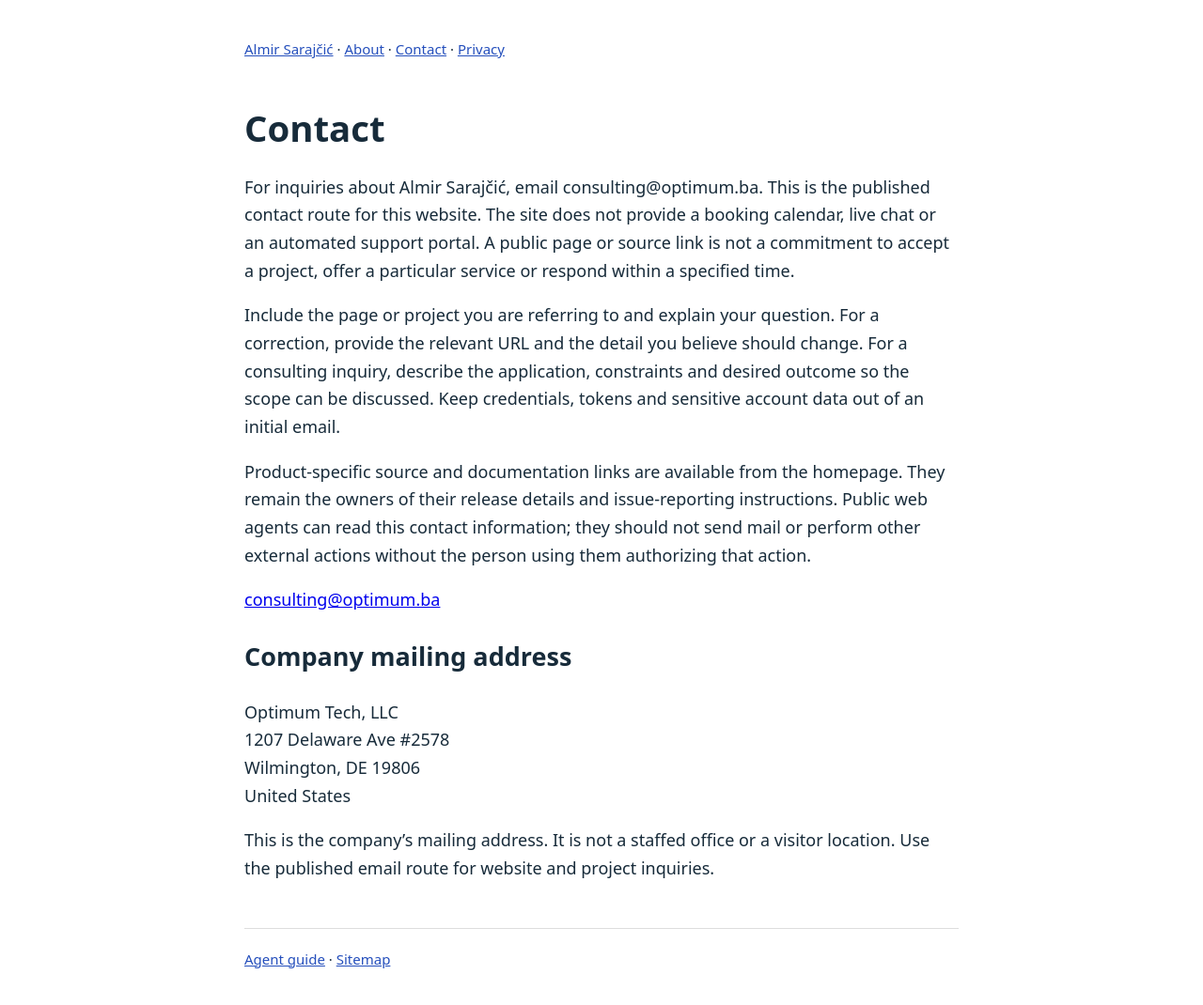
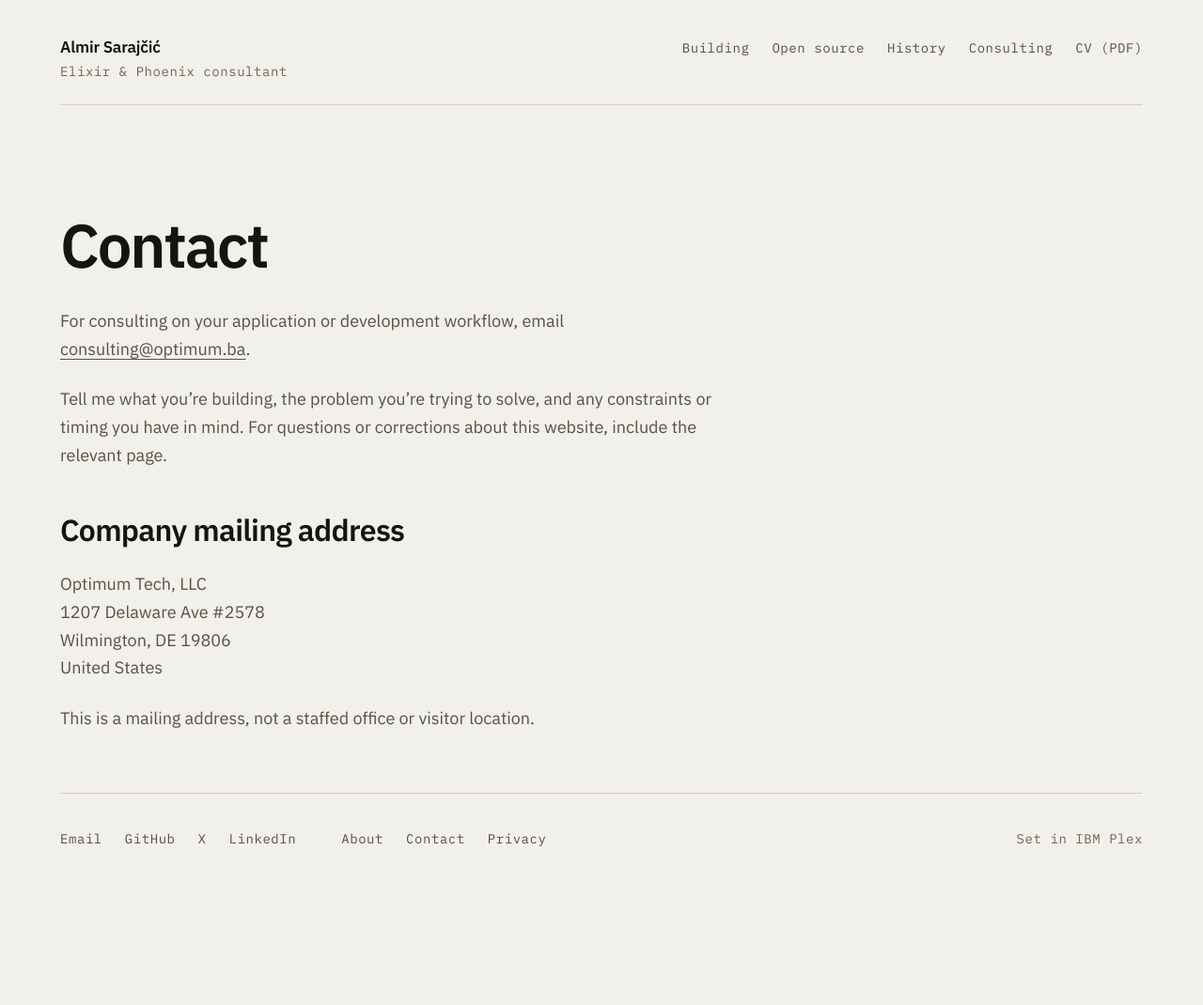
Before and after one commit to almirsarajcic/almirsarajcic.com, an Astro site: page /contact in a window 1280 px wide. Shown: the whole page at 94% size. After the commit the page ends 970 px from the top, so only its background shows below. Built offline with nearby package versions, Linux system fonts and the light colour scheme; Astro itself is replaced by a stand-in of ours.

Commit message:
Restore portfolio identity across information pages
Reuse the site's typography, masthead and footer so About, Contact and Privacy feel like the same portfolio. Integrate their links into the existing footer and shorten visitor copy while preserving analytics and agent discovery.

```diff
--- /dev/null
+++ b/src/components/SiteFooter.astro
@@ -0,0 +1,18 @@
+<footer class="site-foot wrap">
+  <nav aria-label="Elsewhere">
+    <ul>
+      <li><a href="mailto:consulting@optimum.ba">Email</a></li>
+      <li><a href="https://github.com/almirsarajcic">GitHub</a></li>
+      <li><a href="https://x.com/ultrathinktrash">X</a></li>
+      <li><a href="https://www.linkedin.com/in/almir-sarajčić-8911b4429">LinkedIn</a></li>
+    </ul>
+  </nav>
+  <nav aria-label="Site information">
+    <ul>
+      <li><a href="/about/">About</a></li>
+      <li><a href="/contact/">Contact</a></li>
+      <li><a href="/privacy/">Privacy</a></li>
+    </ul>
+  </nav>
+  <span class="label colophon">Set in IBM Plex</span>
+</footer>
--- /dev/null
+++ b/src/components/SiteHeader.astro
@@ -0,0 +1,13 @@
+  <header class="masthead wrap">
+    <div class="who">
+      <a class="name" href="/">Almir Sarajčić</a>
+      <span class="label">Elixir &amp; Phoenix consultant</span>
+    </div>
+    <nav aria-label="Sections">
+      <a href="/#building">Building</a>
+      <a href="/#open-source">Open source</a>
+      <a href="/#history">History</a>
+      <a href="/#consulting">Consulting</a>
+      <a href="/Almir_Sarajcic_CV.pdf">CV (PDF)</a>
+    </nav>
+  </header>
--- a/src/components/SiteInformationLinks.astro
+++ /dev/null
@@ -1,2 +0,0 @@
-<nav aria-label="Site information" class="site-information"><a href="/about/">About</a><a href="/contact/">Contact</a><a href="/privacy/">Privacy</a><a href="/llms.txt">Agent guide</a></nav>
-<style>.site-information{display:flex;flex-wrap:wrap;justify-content:center;gap:1.25rem;padding:1.5rem;font:14px/1.5 system-ui,sans-serif}</style>
--- a/src/layouts/Base.astro
+++ b/src/layouts/Base.astro
@@ -1,5 +1,4 @@
 ---
-import SiteInformationLinks from "../components/SiteInformationLinks.astro";
 import AgentMetadata from '../components/AgentMetadata.astro';
 import "../styles/site.css";
 import regularFont from "../assets/fonts/IBMPlexSans-Regular.woff2?url";
@@ -8,9 +7,11 @@ import boldFont from "../assets/fonts/IBMPlexSans-SemiBold.woff2?url";
 interface Props {
   title?: string;
   description?: string;
+  analytics?: boolean;
 }
 
 const {
+  analytics = true,
   title = "Almir Sarajčić",
   description = "Elixir and Phoenix consulting, practical AI features, and development workflows. Founder of Optimum Tech. Building Kogen.",
 } = Astro.props;
@@ -73,7 +74,7 @@ const person = {
       set:html={JSON.stringify(person)}
     />
     <!-- Privacy-friendly analytics by Plausible; loaded on the production host only. -->
-    <script is:inline id="site-analytics">
+    {analytics && <script is:inline id="site-analytics">
       if (
         location.hostname === "almirsarajcic.com" ||
         location.hostname === "www.almirsarajcic.com"
@@ -94,10 +95,10 @@ const person = {
         s.src = "https://plausible.io/js/pa-A5MB5OkBYFQH-mJTI8D5n.js";
         document.head.appendChild(s);
       }
-    </script>
+    </script>}
   <AgentMetadata /></head>
   <body>
     <a class="skip" href="#main">Skip to content</a>
     <slot />
-  <SiteInformationLinks /></body>
+  </body>
 </html>
--- a/src/layouts/Information.astro
+++ b/src/layouts/Information.astro
@@ -1,8 +1,15 @@
 ---
-import site from '../../agent-site.json';
-import AgentMetadata from '../components/AgentMetadata.astro';
-const {title, description} = Astro.props;
-const canonical = new URL(Astro.url.pathname, site.origin).href;
+import Base from './Base.astro';
+import SiteHeader from '../components/SiteHeader.astro';
+import SiteFooter from '../components/SiteFooter.astro';
+interface Props { title: string; description: string; }
+const { title, description } = Astro.props;
 ---
-<!doctype html><html lang="en"><head><meta charset="utf-8" /><meta name="viewport" content="width=device-width,initial-scale=1" /><title>{title} — {site.name}</title><meta name="description" content={description} /><link rel="canonical" href={canonical} /><meta property="og:type" content="website" /><meta property="og:title" content={`${title} — ${site.name}`} /><meta property="og:description" content={description} /><meta property="og:url" content={canonical} /><AgentMetadata /></head><body><nav><a href="/">{site.name}</a> · <a href="/about/">About</a> · <a href="/contact/">Contact</a> · <a href="/privacy/">Privacy</a></nav><main><h1>{title}</h1><slot /></main><footer><a href="/llms.txt">Agent guide</a> · <a href="/sitemap.xml">Sitemap</a></footer></body></html>
-<style>body{max-width:760px;margin:0 auto;padding:40px 24px;color:#172b3a;background:#fff;font:18px/1.65 system-ui,sans-serif}h1{font-size:2.4rem;line-height:1.2}a{color:#254fbc}nav,footer{font-size:15px}main{margin:48px 0}footer{border-top:1px solid #ddd;padding-top:20px}</style>
+<Base title={`${title} — Almir Sarajčić`} description={description} analytics={false}>
+  <SiteHeader />
+  <main id="main" class="information opening wrap">
+    <h1>{title}</h1>
+    <div class="information-copy"><slot /></div>
+  </main>
+  <SiteFooter />
+</Base>
--- a/src/pages/contact.astro
+++ b/src/pages/contact.astro
@@ -1,12 +1,10 @@
 ---
 import Information from "../layouts/Information.astro";
 ---
-<Information title="Contact" description="Contact information for Almir Saraj\u010di\u0107.">
-<p>For inquiries about Almir Sarajčić, email consulting@optimum.ba. This is the published contact route for this website. The site does not provide a booking calendar, live chat or an automated support portal. A public page or source link is not a commitment to accept a project, offer a particular service or respond within a specified time.</p>
-<p>Include the page or project you are referring to and explain your question. For a correction, provide the relevant URL and the detail you believe should change. For a consulting inquiry, describe the application, constraints and desired outcome so the scope can be discussed. Keep credentials, tokens and sensitive account data out of an initial email.</p>
-<p>Product-specific source and documentation links are available from the homepage. They remain the owners of their release details and issue-reporting instructions. Public web agents can read this contact information; they should not send mail or perform other external actions without the person using them authorizing that action.</p>
-<p><a href="mailto:consulting@optimum.ba">consulting@optimum.ba</a></p>
-<h2>Company mailing address</h2>
-<p>Optimum Tech, LLC<br />1207 Delaware Ave #2578<br />Wilmington, DE 19806<br />United States</p>
-<p>This is the company’s mailing address. It is not a staffed office or a visitor location. Use the published email route for website and project inquiries.</p>
+<Information title="Contact" description="Contact Almir Sarajčić about consulting on your application or development workflow.">
+  <p>For consulting on your application or development workflow, email <a href="mailto:consulting@optimum.ba">consulting@optimum.ba</a>.</p>
+  <p>Tell me what you’re building, the problem you’re trying to solve, and any constraints or timing you have in mind. For questions or corrections about this website, include the relevant page.</p>
+  <h2>Company mailing address</h2>
+  <p>Optimum Tech, LLC<br />1207 Delaware Ave #2578<br />Wilmington, DE 19806<br />United States</p>
+  <p>This is a mailing address, not a staffed office or visitor location.</p>
 </Information>
--- a/src/styles/site.css
+++ b/src/styles/site.css
@@ -304,3 +304,10 @@ a:focus-visible{outline:2px solid var(--focus);outline-offset:3px;border-radius:
 .closing .mail {overflow-wrap:anywhere;max-width:100%}
 
 .mail{overflow-wrap:anywhere}
+
+/* Information pages share the portfolio's typography, measure and rhythm. */
+.information-copy{max-width:var(--measure);margin-top:var(--s4);color:var(--muted)}
+.information-copy > * + *{margin-top:var(--s3)}
+.information-copy h2{margin-top:var(--s5);font-size:clamp(1.5rem,1.2rem + 1.1vw,2rem);color:var(--ink)}
+.information-copy a{overflow-wrap:anywhere}
+.site-foot nav{min-width:0}
```
Also changed, not shown: src/pages/about.astro (+4 -3 lines), src/pages/index.astro (+4 -35 lines), src/pages/privacy.astro (+9 -6 lines).
